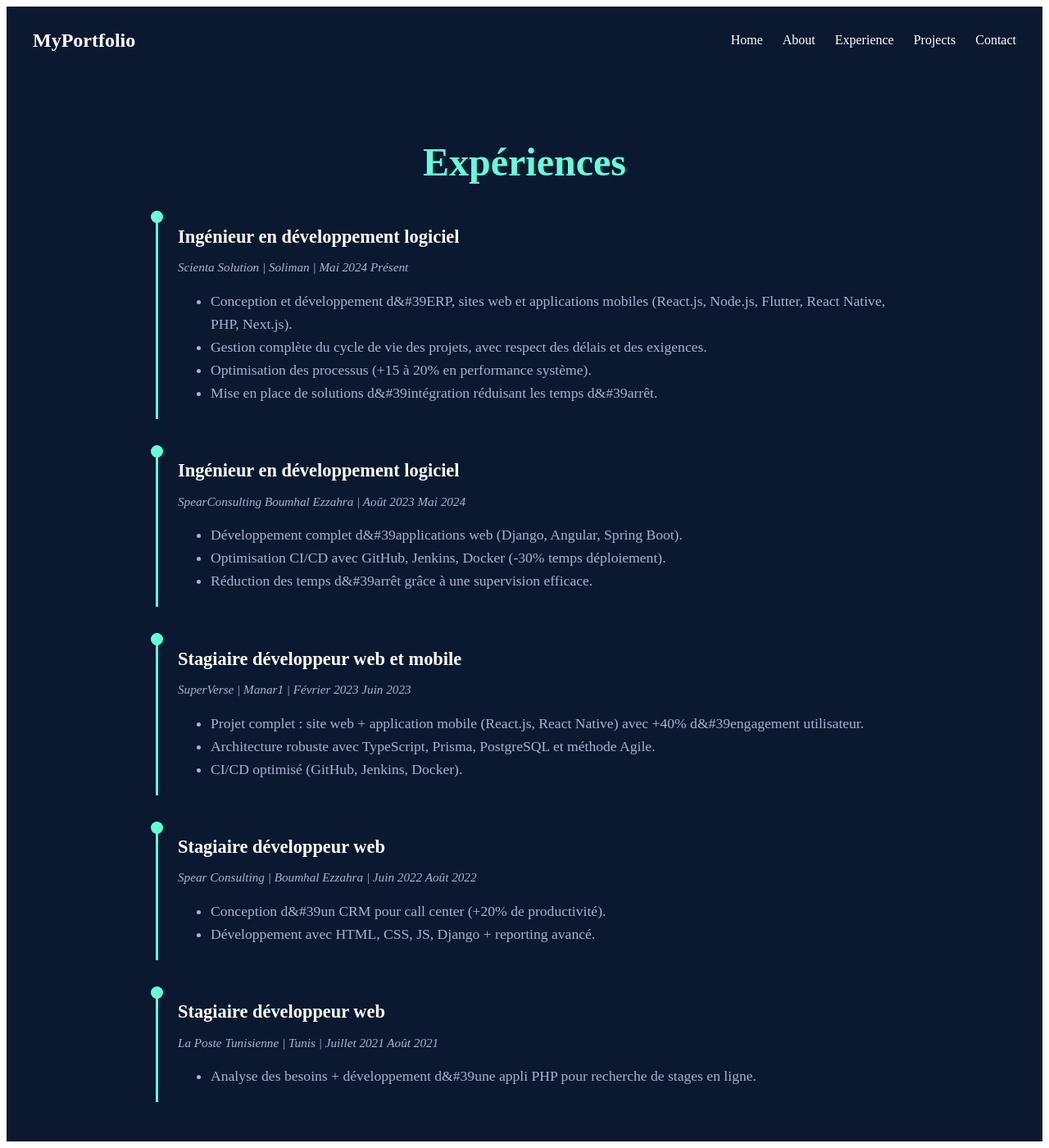
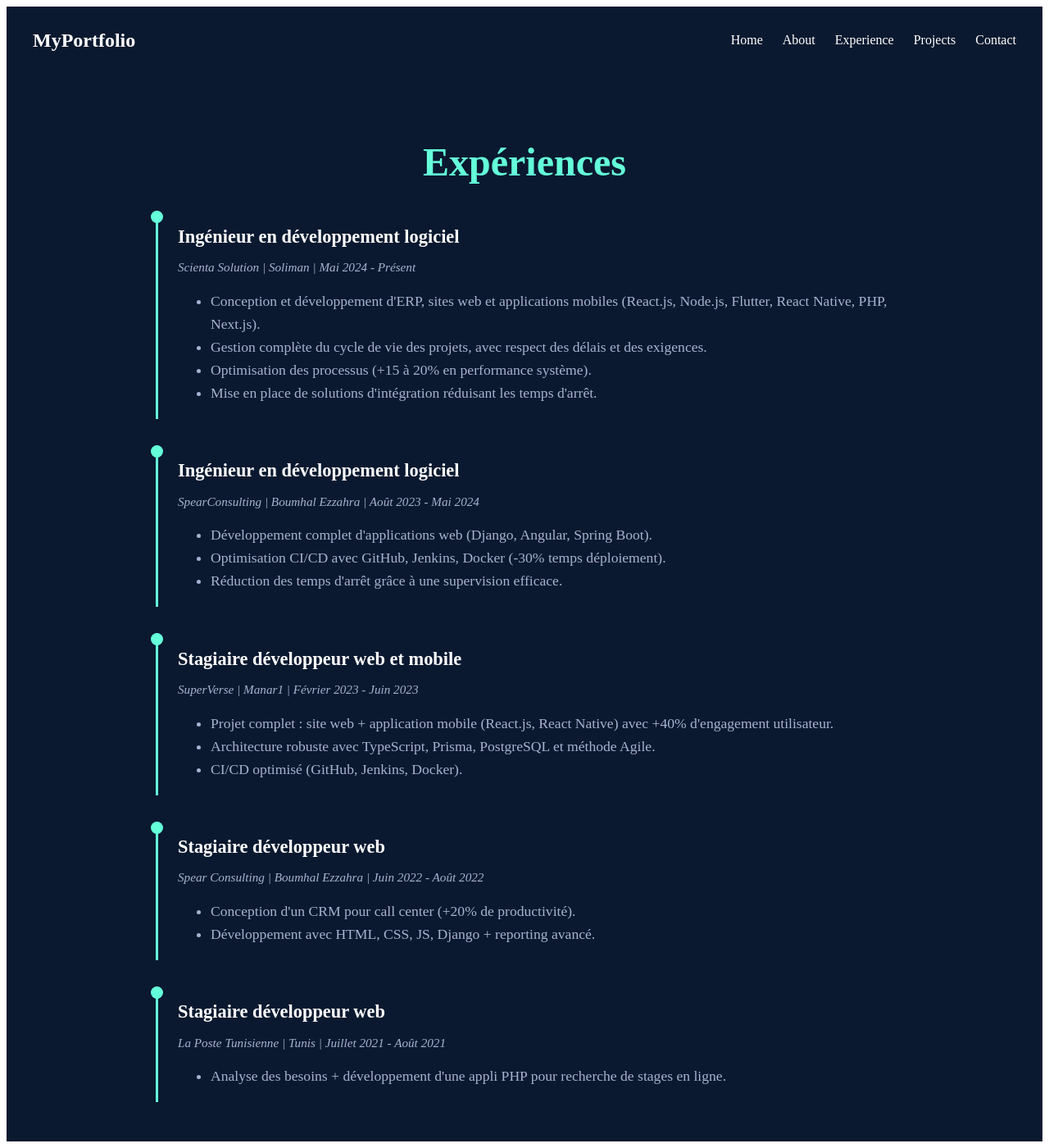
Before and after one commit to souhiir1/souhir_portfolio, a Next.js app: page /experience in a window 1280 px wide. Shown: the whole page at 82% size. Built offline with nearby package versions, Linux system fonts and the light colour scheme.

Commit message:
fix apostrphes

```diff
--- a/pages/experience.js
+++ b/pages/experience.js
@@ -1,4 +1,3 @@
-// pages/experience.js
 import styles from './Experience.module.css';
 
 export default function Experience() {
@@ -9,49 +8,49 @@ export default function Experience() {
 
         <div className={styles.job}>
           <h2 className={styles.jobTitle}>Ingénieur en développement logiciel</h2>
-          <p className={styles.companyDate}>Scienta Solution | Soliman | Mai 2024  Présent</p>
+          <p className={styles.companyDate}>{`Scienta Solution | Soliman | Mai 2024 - Présent`}</p>
           <ul className={styles.jobDescription}>
-            <li>Conception et développement d&#39ERP, sites web et applications mobiles (React.js, Node.js, Flutter, React Native, PHP, Next.js).</li>
-            <li>Gestion complète du cycle de vie des projets, avec respect des délais et des exigences.</li>
-            <li>Optimisation des processus (+15 à 20% en performance système).</li>
-            <li>Mise en place de solutions d&#39intégration réduisant les temps d&#39arrêt.</li>
+            <li>{`Conception et développement d'ERP, sites web et applications mobiles (React.js, Node.js, Flutter, React Native, PHP, Next.js).`}</li>
+            <li>{`Gestion complète du cycle de vie des projets, avec respect des délais et des exigences.`}</li>
+            <li>{`Optimisation des processus (+15 à 20% en performance système).`}</li>
+            <li>{`Mise en place de solutions d'intégration réduisant les temps d'arrêt.`}</li>
           </ul>
         </div>
 
         <div className={styles.job}>
           <h2 className={styles.jobTitle}>Ingénieur en développement logiciel</h2>
-          <p className={styles.companyDate}>SpearConsulting  Boumhal Ezzahra | Août 2023  Mai 2024</p>
+          <p className={styles.companyDate}>{`SpearConsulting | Boumhal Ezzahra | Août 2023 - Mai 2024`}</p>
           <ul className={styles.jobDescription}>
-            <li>Développement complet d&#39applications web (Django, Angular, Spring Boot).</li>
-            <li>Optimisation CI/CD avec GitHub, Jenkins, Docker (-30% temps déploiement).</li>
-            <li>Réduction des temps d&#39arrêt grâce à une supervision efficace.</li>
+            <li>{`Développement complet d'applications web (Django, Angular, Spring Boot).`}</li>
+            <li>{`Optimisation CI/CD avec GitHub, Jenkins, Docker (-30% temps déploiement).`}</li>
+            <li>{`Réduction des temps d'arrêt grâce à une supervision efficace.`}</li>
           </ul>
         </div>
 
         <div className={styles.job}>
           <h2 className={styles.jobTitle}>Stagiaire développeur web et mobile</h2>
-          <p className={styles.companyDate}>SuperVerse | Manar1 | Février 2023  Juin 2023</p>
+          <p className={styles.companyDate}>{`SuperVerse | Manar1 | Février 2023 - Juin 2023`}</p>
           <ul className={styles.jobDescription}>
-            <li>Projet complet : site web + application mobile (React.js, React Native) avec +40% d&#39engagement utilisateur.</li>
-            <li>Architecture robuste avec TypeScript, Prisma, PostgreSQL et méthode Agile.</li>
-            <li>CI/CD optimisé (GitHub, Jenkins, Docker).</li>
+            <li>{`Projet complet : site web + application mobile (React.js, React Native) avec +40% d'engagement utilisateur.`}</li>
+            <li>{`Architecture robuste avec TypeScript, Prisma, PostgreSQL et méthode Agile.`}</li>
+            <li>{`CI/CD optimisé (GitHub, Jenkins, Docker).`}</li>
           </ul>
         </div>
 
         <div className={styles.job}>
           <h2 className={styles.jobTitle}>Stagiaire développeur web</h2>
-          <p className={styles.companyDate}>Spear Consulting | Boumhal Ezzahra | Juin 2022  Août 2022</p>
+          <p className={styles.companyDate}>{`Spear Consulting | Boumhal Ezzahra | Juin 2022 - Août 2022`}</p>
           <ul className={styles.jobDescription}>
-            <li>Conception d&#39un CRM pour call center (+20% de productivité).</li>
-            <li>Développement avec HTML, CSS, JS, Django + reporting avancé.</li>
+            <li>{`Conception d'un CRM pour call center (+20% de productivité).`}</li>
+            <li>{`Développement avec HTML, CSS, JS, Django + reporting avancé.`}</li>
           </ul>
         </div>
 
         <div className={styles.job}>
           <h2 className={styles.jobTitle}>Stagiaire développeur web</h2>
-          <p className={styles.companyDate}>La Poste Tunisienne | Tunis | Juillet 2021  Août 2021</p>
+          <p className={styles.companyDate}>{`La Poste Tunisienne | Tunis | Juillet 2021 - Août 2021`}</p>
           <ul className={styles.jobDescription}>
-            <li>Analyse des besoins + développement d&#39une appli PHP pour recherche de stages en ligne.</li>
+            <li>{`Analyse des besoins + développement d'une appli PHP pour recherche de stages en ligne.`}</li>
           </ul>
         </div>
 
--- a/pages/index.js
+++ b/pages/index.js
@@ -47,11 +47,11 @@ const Home = () => {
           <h1 className={styles.heading}>{displayedText}</h1>
 
           <p className={styles.subheading}>
-            Innovante et orientée résultats, forte d&#39expériences en développement frontend, backend et d&#39applications mobiles.
+            {`Innovante et orientée résultats, forte d'expériences en développement frontend, backend et d'applications mobiles.`}
             <br />
             Habile dans la conception et la mise en œuvre de solutions scalables et efficaces en environnement Agile.
             <br />
-            Passionnée par les technologies de pointe, j&#39excelle dans l&#39optimisation des processus et la collaboration interdisciplinaire.
+            {`Passionnée par les technologies de pointe, j'excelle dans l'optimisation des processus et la collaboration interdisciplinaire.`}
           </p>
           <motion.button
             className={styles.ctaButton}
```
Also changed, not shown: pages/about.js (+8 -5 lines), pages/projects.js (+4 -4 lines).
